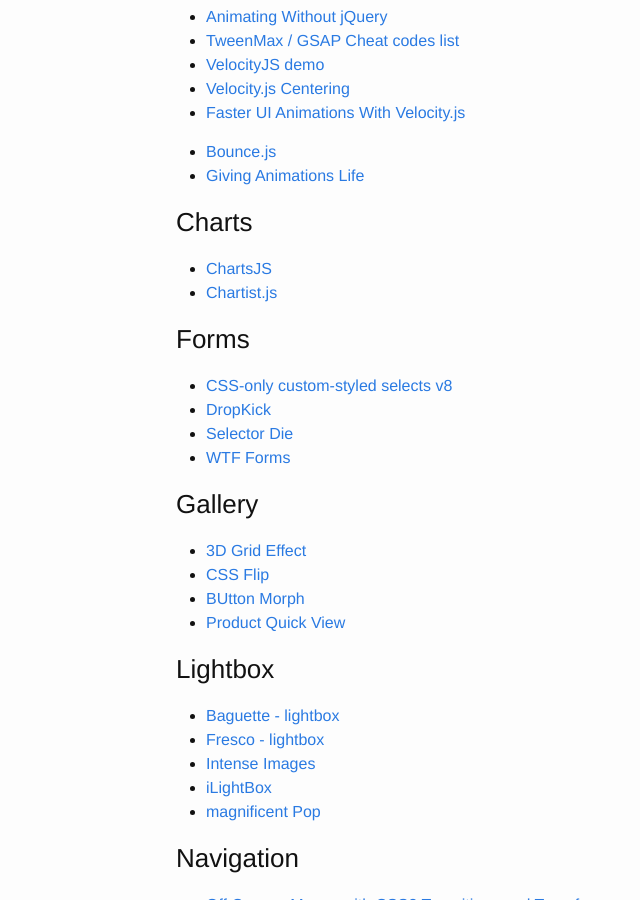
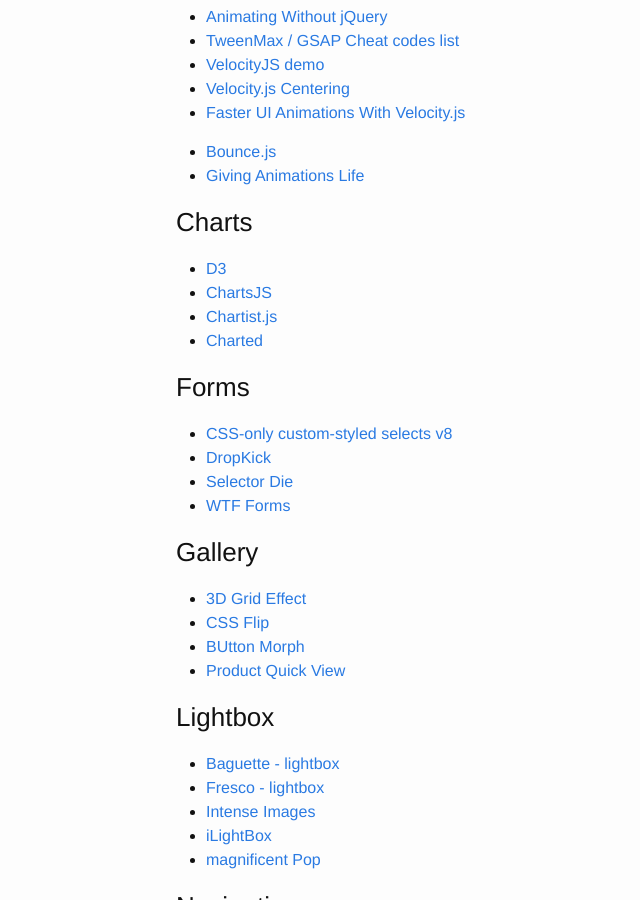
Before and after one commit to brownerd/brownerd.github.io, a Jekyll site: the page built from _posts/2014-10-06-reading-list-2014.md, in a window 1280 px wide and 900 px high, scrolled down 28184 px. Shown: the whole window, without its empty margins (94-734 px from the left). Built offline with Jekyll 4.4.1, drawn with Linux system fonts in a browser that asks for light colours; emoji names are drawn with the system emoji font.

Commit message:
Charted and D3

```diff
--- a/_posts/2014-10-06-reading-list-2014.md
+++ b/_posts/2014-10-06-reading-list-2014.md
@@ -1381,9 +1381,10 @@ packed in a single CSS or SCSS file.
 
 
 ### Charts
-
+- [D3](http://d3js.org/)
 - [ChartsJS](http://www.chartjs.org/)
 - [Chartist.js](http://gionkunz.github.io/chartist-js/)
+- [Charted](http://www.charted.co/)
 
 
 ### Forms
```
